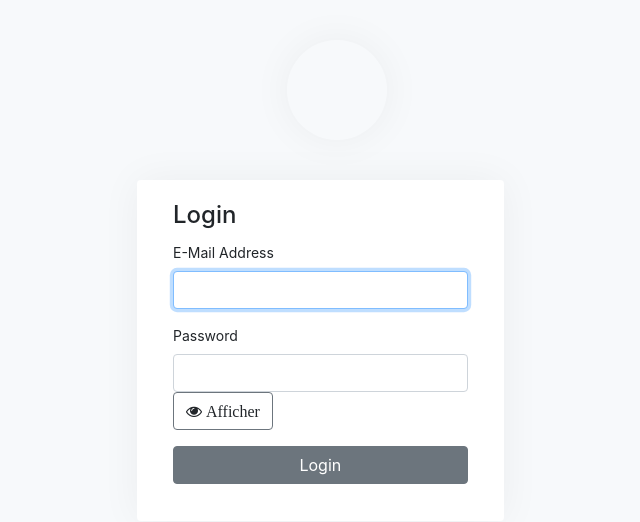
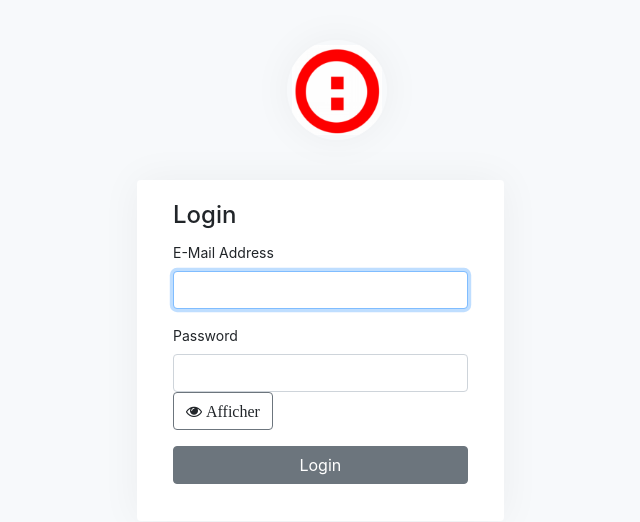
Before and after one commit to mydrivegit/SIGE-front, a Vue app: page / in a window 1280 px wide. Shown: the top 522 px of the page, without its empty margins (303-943 px from the left). Built offline with nearby package versions, Linux system fonts and the light colour scheme; what vue-sweetalert2 would draw is missing.

Commit message:
Log is added in login page

```diff
--- a/src/components/auth/login.vue
+++ b/src/components/auth/login.vue
@@ -2,6 +2,7 @@
  <div class="my-login-page">
       <div class="card-wrapper">
         <div class="brand">
+          <img style="margin:5px;" src="@/assets/logoSimplon.png">
         </div>
       <div class="card fat col-11">
         <div class="card-body">
```
Also changed, not shown: src/assets/logoSimplon.png (added).
